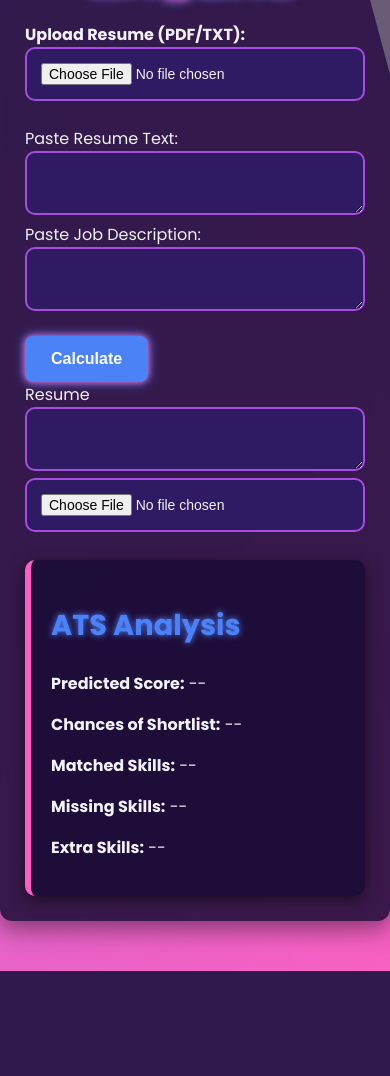
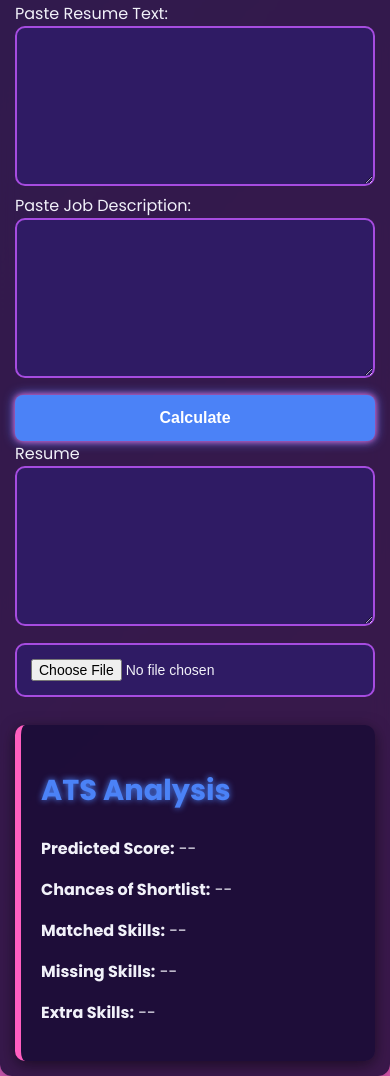
Before and after one commit to MoFa4/ats-score-engine, a Flask app: page / in a window 390 px wide; the page is wider, and only the part inside the window is pictured. Shown: the part 214-1290 px from the top of that part. Before the commit the page ends 1185 px from the top of that part, so only its background shows below. Run offline with Flask 3, Linux system fonts and the light colour scheme.

Commit message:
Update style.css

```diff
--- a/static/style.css
+++ b/static/style.css
@@ -166,3 +166,54 @@ button:hover {
 body {
     cursor: url('https://i.imgur.com/lr2Hq7O.png'), auto; /* tiny anime star / pointer */
 }
+
+/* 🔥 Container Fix */
+.container {
+    max-width: 900px;
+    margin: auto;
+    padding: 15px;
+}
+
+/* 🧾 Textareas (resume + JD) */
+textarea {
+    width: 100%;
+    min-height: 180px; /* ~7 lines */
+    padding: 10px;
+    border-radius: 10px;
+    box-sizing: border-box;
+    resize: vertical;
+}
+
+/* 📱 Mobile Fix */
+@media (max-width: 768px) {
+
+    h1 {
+        font-size: 24px;
+        text-align: center;
+    }
+
+    textarea {
+        min-height: 160px;
+        font-size: 14px;
+    }
+
+    input, button {
+        width: 100%;
+        margin-top: 10px;
+    }
+
+    .result-box {
+        padding: 10px;
+        font-size: 14px;
+    }
+}
+
+/* 🧩 Prevent overflow issues */
+* {
+    box-sizing: border-box;
+}
+
+/* 📦 Fix for upload + boxes alignment */
+form {
+    width: 100%;
+}
```
